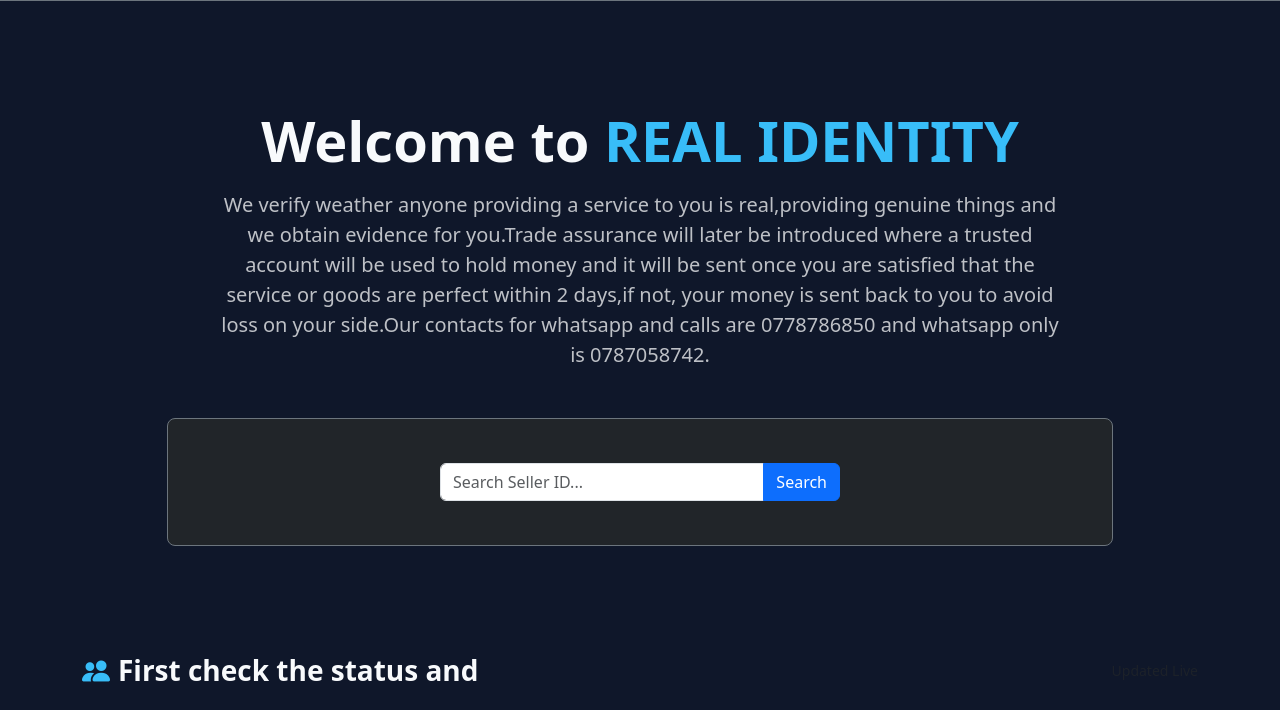
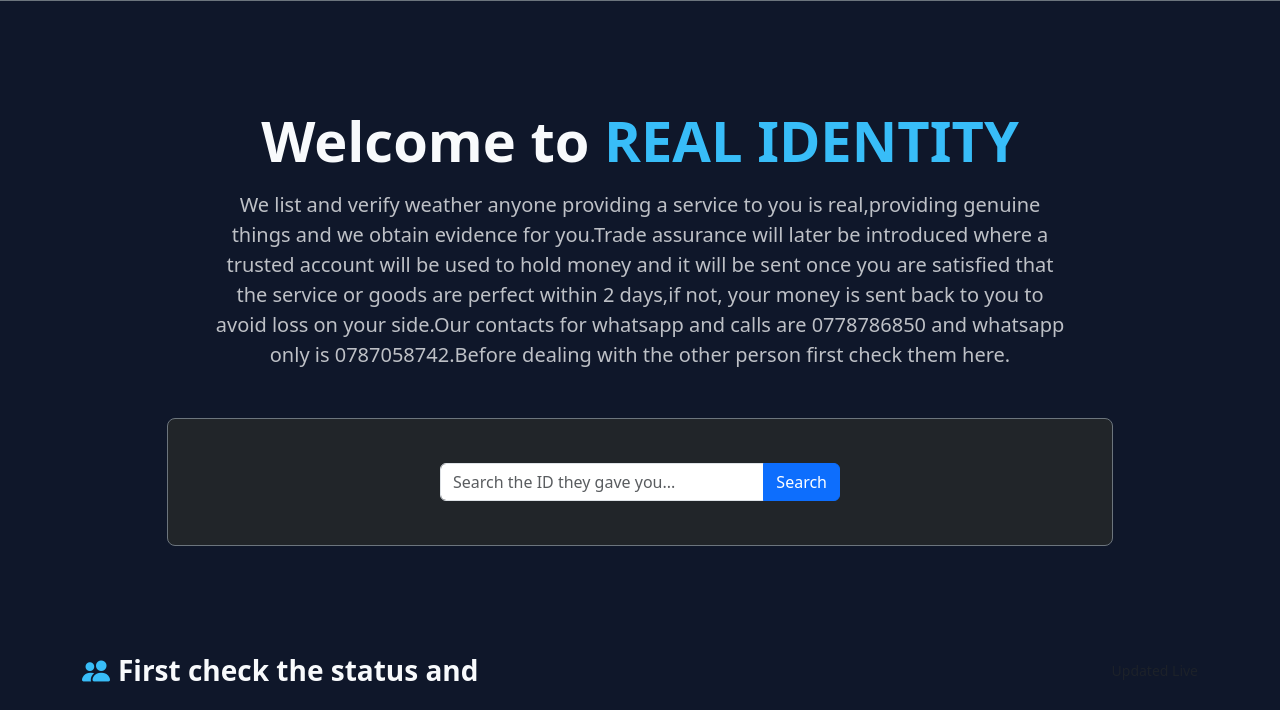
Before and after one commit to darryltawana-gif/my-ecommerce-site, a Django app: template templates/home.html in a window 1280 px wide. Shown: the part 84-794 px from the top of the page. Run offline with Django 5.2, Linux system fonts and the light colour scheme; the template is opened without the code that fills it, so the values that code supplies are empty.

Commit message:
Force template updats

```diff
--- a/templates/home.html
+++ b/templates/home.html
@@ -88,7 +88,7 @@
                     Welcome to <span class="brand-text">REAL IDENTITY</span>
                 </h1>
                 <p class="lead text-light opacity-75 mb-4 px-md-5">
-                    We verify weather anyone providing a service to you is real,providing genuine things and we obtain evidence for you.Trade assurance will later be introduced where a trusted account will be used to hold money and it will be sent once you are satisfied that the service or goods are perfect within 2 days,if not, your money is sent back to you to avoid loss on your side.Our contacts for whatsapp and calls are 0778786850 and whatsapp only is 0787058742.
+                    We list and verify weather anyone providing a service to you is real,providing genuine things and we obtain evidence for you.Trade assurance will later be introduced where a trusted account will be used to hold money and it will be sent once you are satisfied that the service or goods are perfect within 2 days,if not, your money is sent back to you to avoid loss on your side.Our contacts for whatsapp and calls are 0778786850 and whatsapp only is 0787058742.Before dealing with the other person first check them here.
                 </p>
 
                 <!-- ==================================================== -->
@@ -112,7 +112,7 @@
             type="number"
             name="q"
             class="form-control"
-            placeholder="Search Seller ID..."
+            placeholder="Search the ID they gave you..."
             aria-label="Search Seller ID"
             min="1"
             required
@@ -160,7 +160,7 @@
                     <img src="https://images.unsplash.com/photo-1614728894747-a83421e2b9c9?auto=format&fit=crop&w=600&q=80" class="card-img-top profile-img" alt="Earth Planet">
                     <div class="card-body p-4">
                         <div class="d-flex justify-content-between align-items-center mb-2">
-                            <span class="badge bg-success"><i class="bi bi-check-circle-fill me-1"></i>Uncover online world</span>
+                            <span class="badge bg-success"><i class="bi bi-check-circle-fill me-1"></i>Uncover the online world</span>
                             <small class="text-muted">ID: #RID-10482</small>
                         </div>
                         <h5 class="card-title fw-bold mb-1">A world of trusted people</h5>
```
